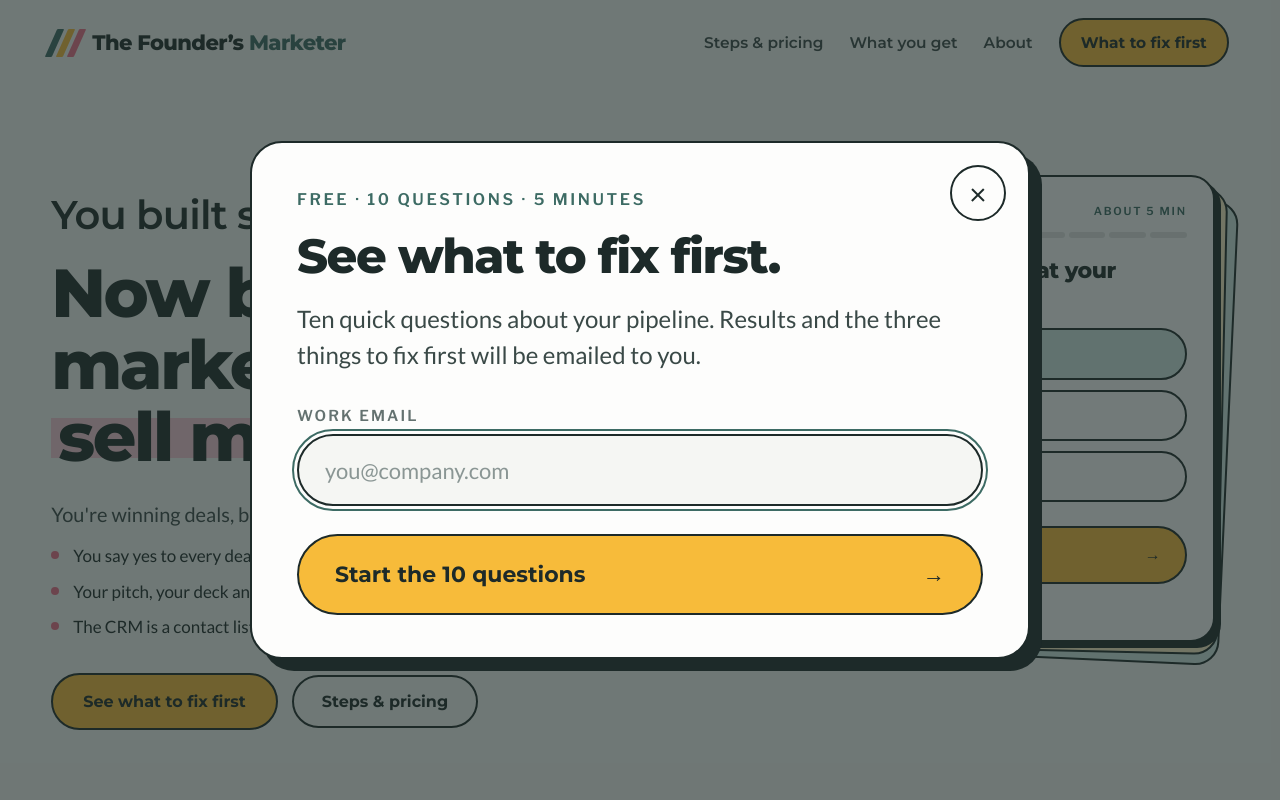
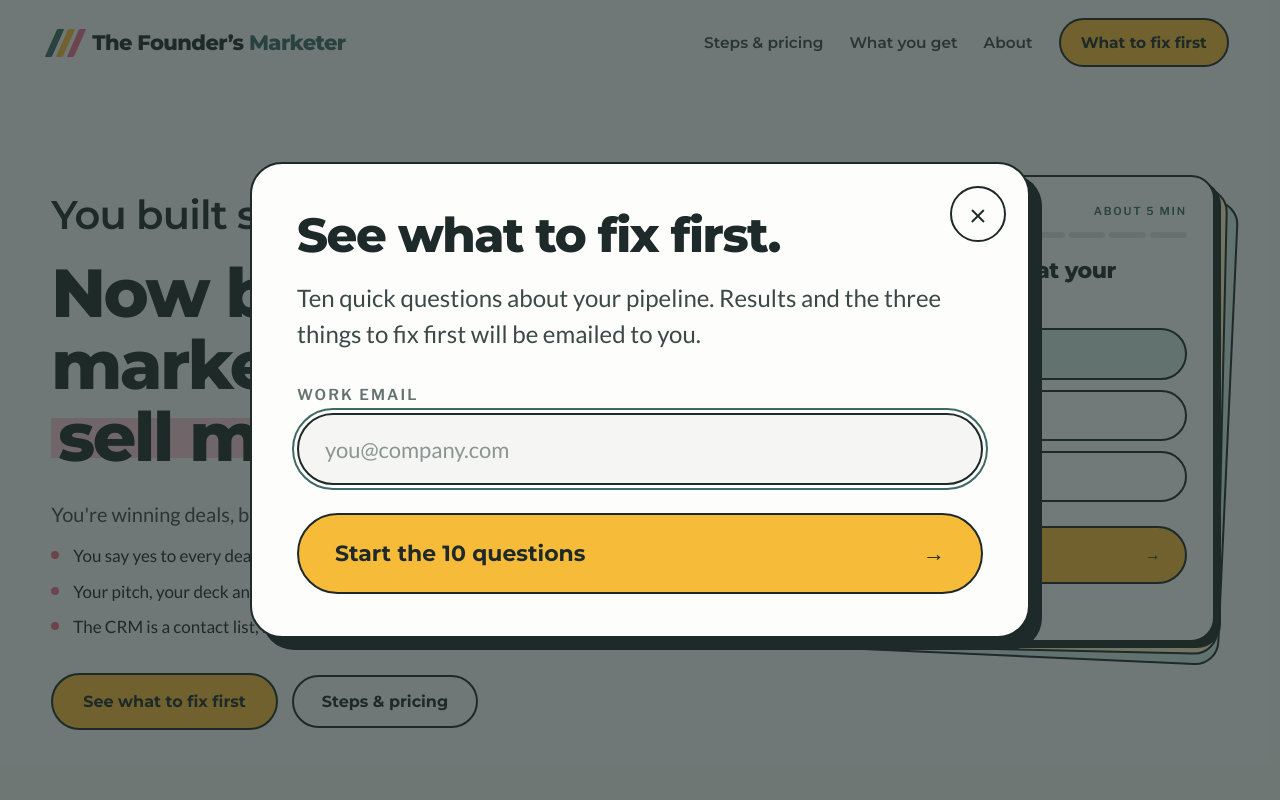
Before and after one commit to sophiamorell/thefoundersmarketer, a Next.js app: page / in a window 1280 px wide. Both pictures are taken after a click on the button 992 px from the left and 415 px from the top of the page. Shown: the top 800 px of the page. Built offline with nearby package versions, Linux system fonts and the light colour scheme.

Commit message:
Remove the "Free · 10 questions · 5 minutes" kicker from the diagnostic popup
Co-Authored-By: Claude Opus 5.5 <noreply@anthropic.com>
Claude-Session: https://claude.ai/code/session_01DkgTYHLDRgbhCzrwxTjkoy

```diff
--- a/src/components/DiagnosticModal.tsx
+++ b/src/components/DiagnosticModal.tsx
@@ -198,7 +198,6 @@ export function DiagnosticModal() {
     const errorId = `${uid}-email-error`;
     screen = (
       <form onSubmit={onEmailSubmit} noValidate>
-        <p className="kicker">{modal.email.kicker}</p>
         <h2 id={headingId} className="modal__heading">
           {modal.email.heading}
         </h2>
--- a/src/content.ts
+++ b/src/content.ts
@@ -557,7 +557,6 @@ export const diagnostic = {
   modal: {
     closeLabel: "Close",
     email: {
-      kicker: "Free · 10 questions · 5 minutes",
       heading: "See what to fix first.",
       body: "Ten quick questions about your pipeline. Results and the three things to fix first will be emailed to you.",
       label: "Work email",
```
